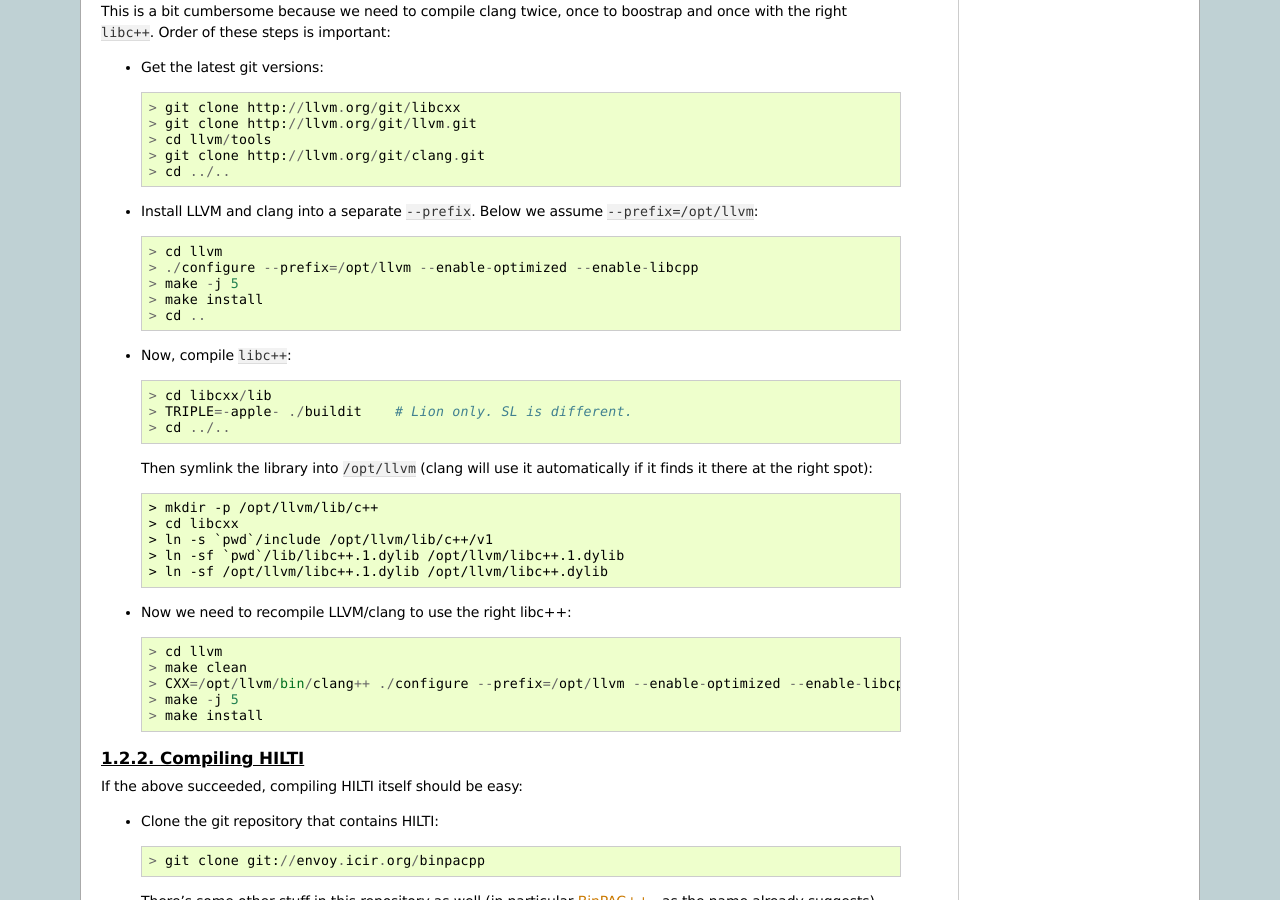
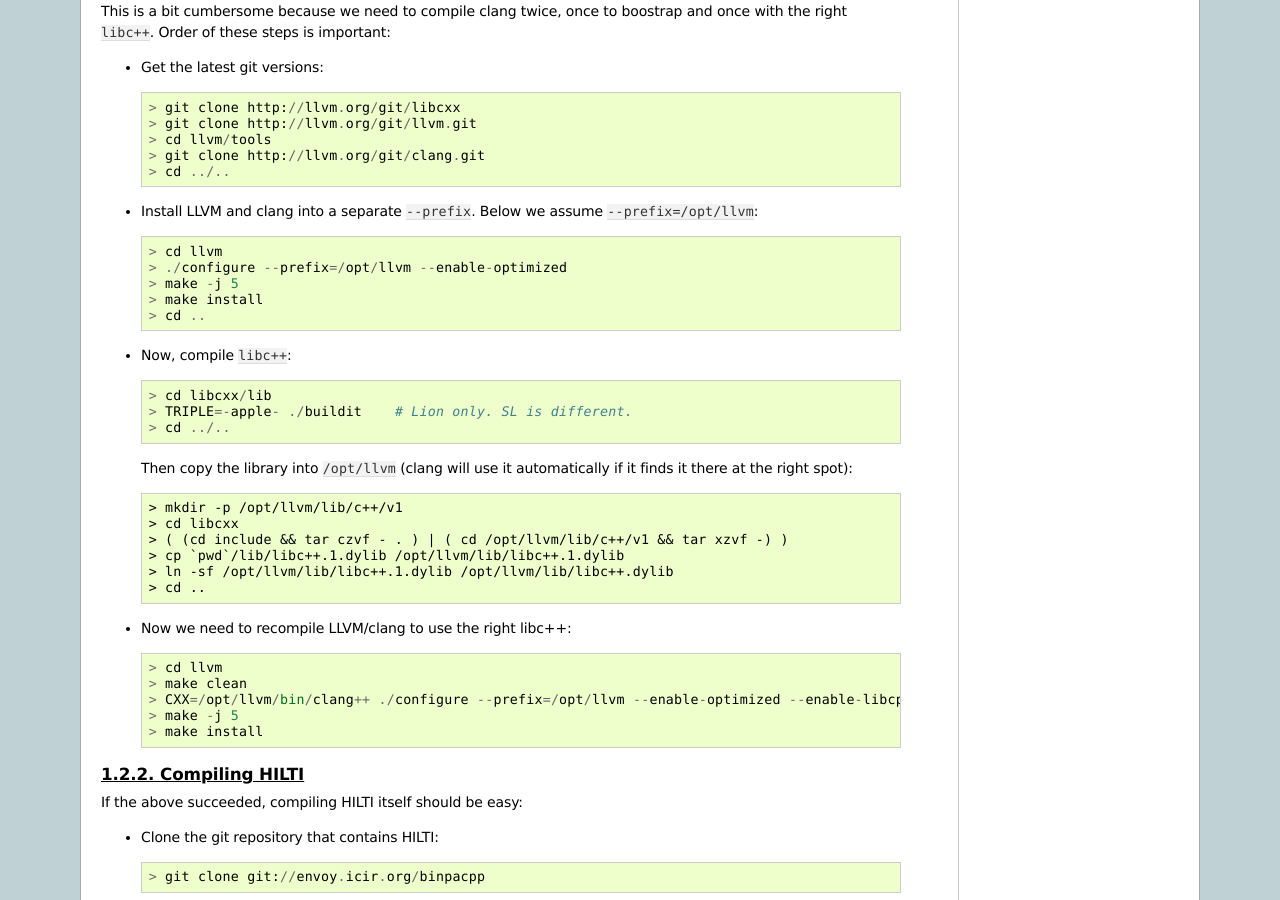
Before and after one commit to rsmmr/hilti, a Sphinx documentation site: the page built from doc/starting.rst, in a window 1280 px wide and 900 px high, scrolled down 945 px. Built offline with Sphinx 7.4.7, drawn with Linux system fonts in a browser that asks for light colours.

Commit message:
Libhilti documentation updates

```diff
--- a/doc/starting.rst
+++ b/doc/starting.rst
@@ -62,7 +62,7 @@
   ``--prefix=/opt/llvm``::
 
     > cd llvm
-    > ./configure --prefix=/opt/llvm --enable-optimized --enable-libcpp
+    > ./configure --prefix=/opt/llvm --enable-optimized
     > make -j 5
     > make install
     > cd ..
@@ -73,14 +73,15 @@
      > TRIPLE=-apple- ./buildit    # Lion only. SL is different.
      > cd ../..
 
-  Then symlink the library into ``/opt/llvm`` (clang will use it
+  Then copy the library into ``/opt/llvm`` (clang will use it
   automatically if it finds it there at the right spot)::
 
-    > mkdir -p /opt/llvm/lib/c++
+    > mkdir -p /opt/llvm/lib/c++/v1
     > cd libcxx
-    > ln -s `pwd`/include /opt/llvm/lib/c++/v1
-    > ln -sf `pwd`/lib/libc++.1.dylib /opt/llvm/libc++.1.dylib
-    > ln -sf /opt/llvm/libc++.1.dylib /opt/llvm/libc++.dylib
+    > ( (cd include && tar czvf - . ) | ( cd /opt/llvm/lib/c++/v1 && tar xzvf -) )
+    > cp `pwd`/lib/libc++.1.dylib /opt/llvm/lib/libc++.1.dylib
+    > ln -sf /opt/llvm/lib/libc++.1.dylib /opt/llvm/lib/libc++.dylib
+    > cd ..
 
 - Now we need to recompile LLVM/clang to use the right libc++::
 
```
Also changed, not shown: 11 other files.
